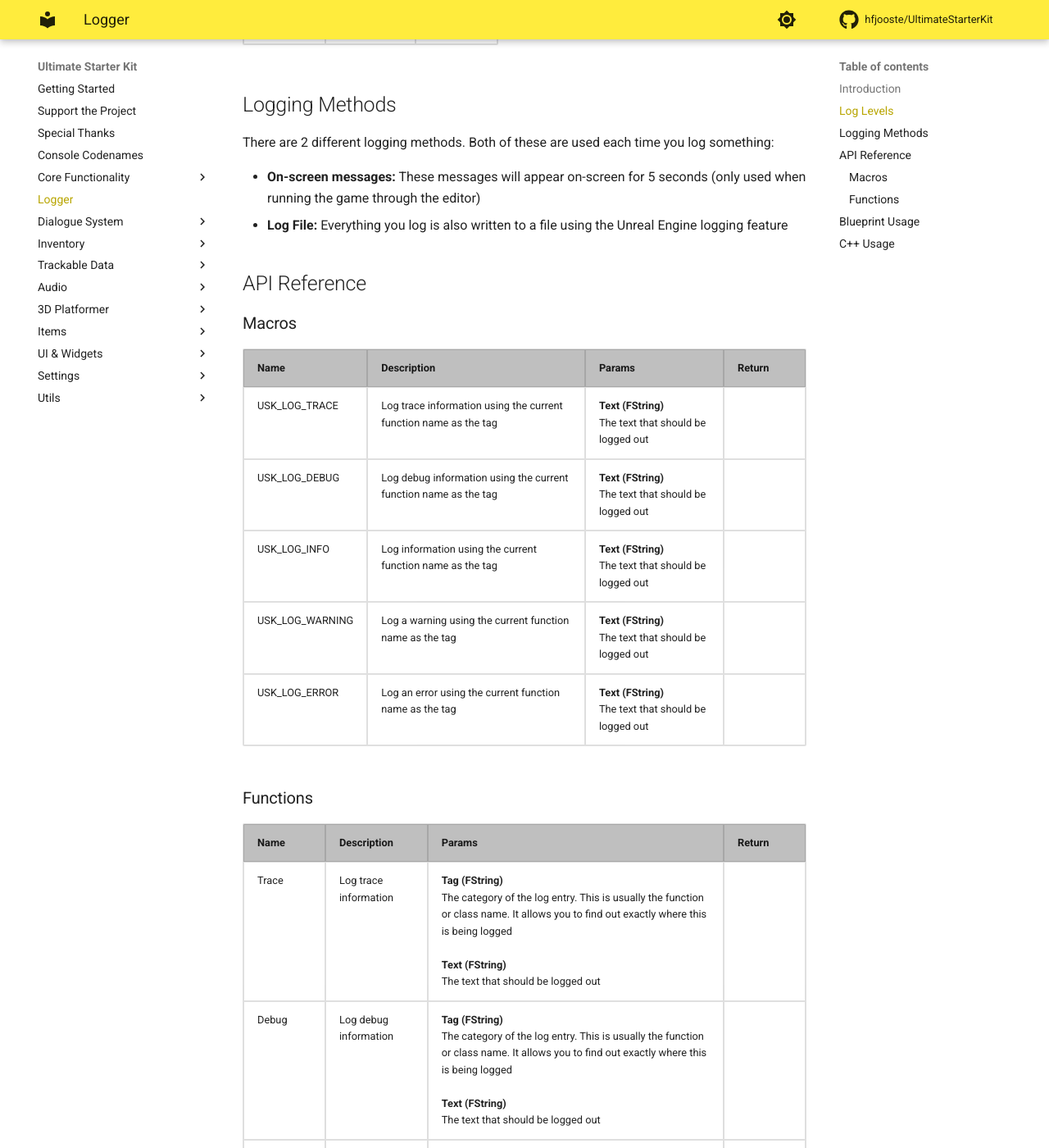
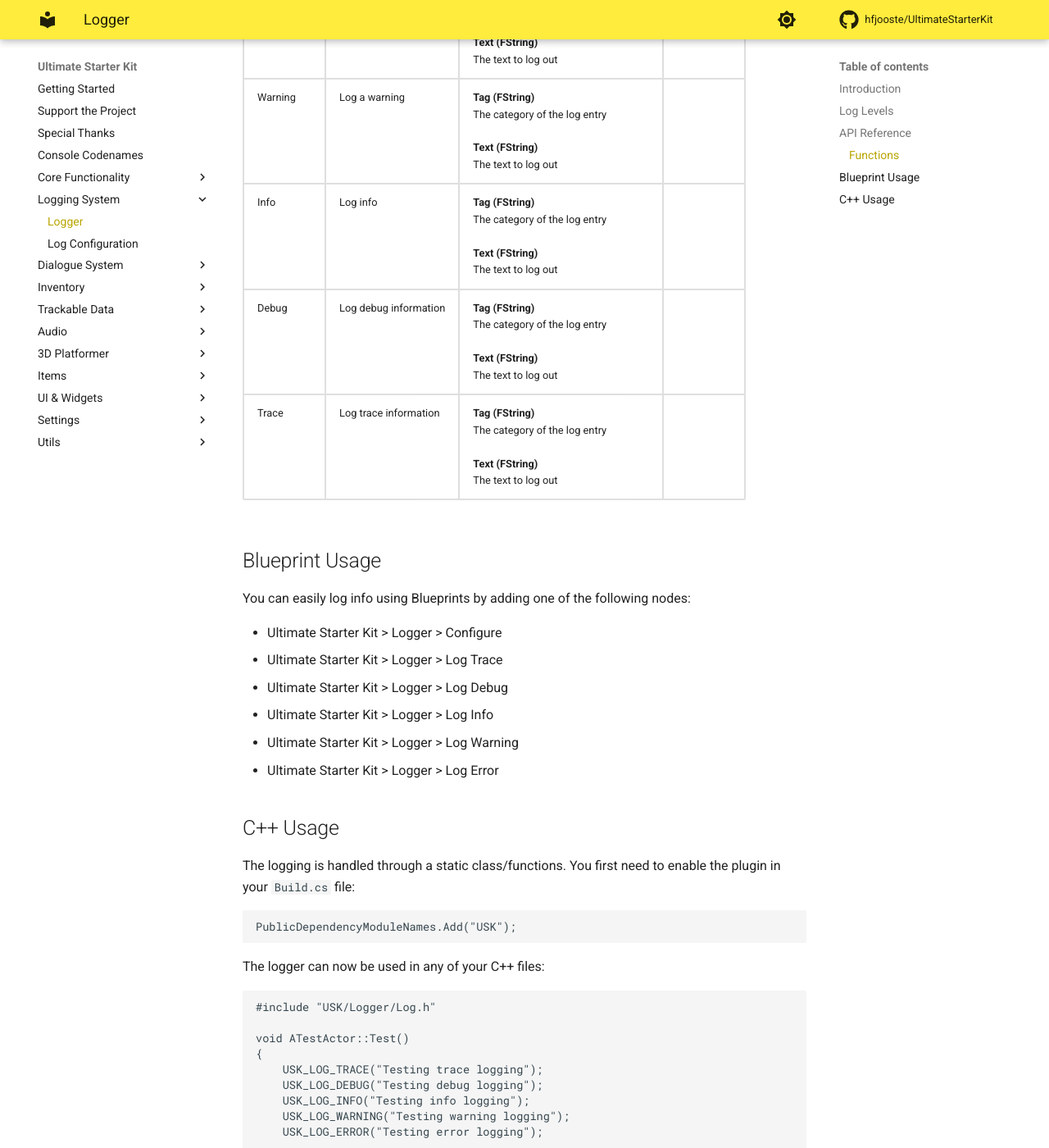
Before and after one commit to hfjooste/UltimateStarterKit, an MkDocs documentation site: the page built from docs/logger.md, in a window 1280 px wide and 1400 px high, scrolled down 1340 px. Shown: the whole window at 82% size. Built offline with MkDocs 1.6.1 and Material for MkDocs 9.7.7, drawn with Linux system fonts in a browser that asks for light colours; comment, search, counter and statistics services are not loaded; some of the changed text lies outside the part shown.

Commit message:
Updated documentation

```diff
--- a/docs/logger.md
+++ b/docs/logger.md
@@ -49,156 +49,57 @@
     </tr>
 </table>
 
-The plugin will automatically ignore certain log levels based on the type of build:
-<table>
-    <tr>
-        <th>Log Level</th>
-        <th>Development</th>
-        <th>Shipping</th>
-    </tr>
-    <tr>
-        <td>Trace</td>
-        <td>Enabled</td>
-        <td>Disabled</td>
-    </tr>
-    <tr>
-        <td>Debug</td>
-        <td>Enabled</td>
-        <td>Disabled</td>
-    </tr>
-    <tr>
-        <td>Information</td>
-        <td>Enabled</td>
-        <td>Enabled</td>
-    </tr>
-    <tr>
-        <td>Warning</td>
-        <td>Enabled</td>
-        <td>Enabled</td>
-    </tr>
-    <tr>
-        <td>Error</td>
-        <td>Enabled</td>
-        <td>Enabled</td>
-    </tr>
-</table>
-
-## Logging Methods
-There are 2 different logging methods. Both of these are used each time you log something:
-<ul>
-    <li><strong>On-screen messages:</strong> These messages will appear on-screen for 5 seconds (only used when running the game through the editor)</li>
-    <li><strong>Log File:</strong> Everything you log is also written to a file using the Unreal Engine logging feature
-</ul>
-
 ## API Reference
-### Macros
-<table>
-    <tr>
-        <th>Name</th>
-        <th>Description</th>
-        <th>Params</th>
-        <th>Return</th>
-    </tr>
-    <tr>
-        <td>USK_LOG_TRACE</td>
-        <td>Log trace information using the current function name as the tag</td>
-        <td>
-            <strong>Text (FString)</strong><br/>The text that should be logged out
-        </td>
-        <td></td>
-    </tr>
-    <tr>
-        <td>USK_LOG_DEBUG</td>
-        <td>Log debug information using the current function name as the tag</td>
-        <td>
-            <strong>Text (FString)</strong><br/>The text that should be logged out
-        </td>
-        <td></td>
-    </tr>
-    <tr>
-        <td>USK_LOG_INFO</td>
-        <td>Log information using the current function name as the tag</td>
-        <td>
-            <strong>Text (FString)</strong><br/>The text that should be logged out
-        </td>
-        <td></td>
-    </tr>
-    <tr>
-        <td>USK_LOG_WARNING</td>
-        <td>Log a warning using the current function name as the tag</td>
-        <td>
-            <strong>Text (FString)</strong><br/>The text that should be logged out
-        </td>
-        <td></td>
-    </tr>
-    <tr>
-        <td>USK_LOG_ERROR</td>
-        <td>Log an error using the current function name as the tag</td>
-        <td>
-            <strong>Text (FString)</strong><br/>The text that should be logged out
-        </td>
-        <td></td>
-    </tr>
-</table>
-
 ### Functions
 <table>
-    <tr>
-        <th>Name</th>
-        <th>Description</th>
-        <th>Params</th>
-        <th>Return</th>
-    </tr>
-    <tr>
-        <td>Trace</td>
-        <td>Log trace information</td>
-        <td>
-            <strong>Tag (FString)</strong><br/>The category of the log entry. This is usually the function or class name. It allows you to find out exactly where this is being logged<br/><br/>
-            <strong>Text (FString)</strong><br/>The text that should be logged out
-        </td>
-        <td></td>
-    </tr>
-    <tr>
-        <td>Debug</td>
-        <td>Log debug information</td>
-        <td>
-            <strong>Tag (FString)</strong><br/>The category of the log entry. This is usually the function or class name. It allows you to find out exactly where this is being logged<br/><br/>
-            <strong>Text (FString)</strong><br/>The text that should be logged out
-        </td>
-        <td></td>
-    </tr>
-    <tr>
-        <td>Info</td>
-        <td>Log information</td>
-        <td>
-            <strong>Tag (FString)</strong><br/>The category of the log entry. This is usually the function or class name. It allows you to find out exactly where this is being logged<br/><br/>
-            <strong>Text (FString)</strong><br/>The text that should be logged out
-        </td>
-        <td></td>
-    </tr>
-    <tr>
-        <td>Warning</td>
-        <td>Log a warning</td>
-        <td>
-            <strong>Tag (FString)</strong><br/>The category of the log entry. This is usually the function or class name. It allows you to find out exactly where this is being logged<br/><br/>
-            <strong>Text (FString)</strong><br/>The text that should be logged out
-        </td>
-        <td></td>
-    </tr>
-    <tr>
-        <td>Error</td>
-        <td>Log an error</td>
-        <td>
-            <strong>Tag (FString)</strong><br/>The category of the log entry. This is usually the function or class name. It allows you to find out exactly where this is being logged<br/><br/>
-            <strong>Text (FString)</strong><br/>The text that should be logged out
-        </td>
-        <td></td>
-    </tr>
+	<tr>
+		<th>Name</th>
+		<th>Description</th>
+		<th>Params</th>
+		<th>Return</th>
+	</tr>
+	<tr>
+		<td>Configure</td>
+		<td>Configure the logger</td>
+		<td><strong>Config (ULogConfig*)</strong><br/>The new config file used by the logger</td>
+		<td></td>
+	</tr>
+	<tr>
+		<td>Error</td>
+		<td>Log an error</td>
+		<td><strong>Tag (FString)</strong><br/>The category of the log entry<br/><br/><strong>Text (FString)</strong><br/>The text to log out</td>
+		<td></td>
+	</tr>
+	<tr>
+		<td>Warning</td>
+		<td>Log a warning</td>
+		<td><strong>Tag (FString)</strong><br/>The category of the log entry<br/><br/><strong>Text (FString)</strong><br/>The text to log out</td>
+		<td></td>
+	</tr>
+	<tr>
+		<td>Info</td>
+		<td>Log info</td>
+		<td><strong>Tag (FString)</strong><br/>The category of the log entry<br/><br/><strong>Text (FString)</strong><br/>The text to log out</td>
+		<td></td>
+	</tr>
+	<tr>
+		<td>Debug</td>
+		<td>Log debug information</td>
+		<td><strong>Tag (FString)</strong><br/>The category of the log entry<br/><br/><strong>Text (FString)</strong><br/>The text to log out</td>
+		<td></td>
+	</tr>
+	<tr>
+		<td>Trace</td>
+		<td>Log trace information</td>
+		<td><strong>Tag (FString)</strong><br/>The category of the log entry<br/><br/><strong>Text (FString)</strong><br/>The text to log out</td>
+		<td></td>
+	</tr>
 </table>
 
 ## Blueprint Usage
 You can easily log info using Blueprints by adding one of the following nodes:
 <ul>
+	<li>Ultimate Starter Kit > Logger > Configure</li>
     <li>Ultimate Starter Kit > Logger > Log Trace</li>
     <li>Ultimate Starter Kit > Logger > Log Debug</li>
     <li>Ultimate Starter Kit > Logger > Log Info</li>
@@ -224,6 +125,7 @@
     USK_LOG_WARNING("Testing warning logging");
     USK_LOG_ERROR("Testing error logging");
 
+	ULog::Configure(Config);
     ULog::Trace("Custom Tag", "Testing trace logging");
     ULog::Debug("Custom Tag", "Testing debug logging");
     ULog::Info("Custom Tag", "Testing info logging");
--- a/mkdocs.yml
+++ b/mkdocs.yml
@@ -63,7 +63,9 @@
   - Core Functionality:
     - Input Devices: inputdevice.md
     - Game Instance: gameinstance.md
-  - Logger: logger.md
+  - Logging System:
+    - Logger: logger.md
+    - Log Configuration: logconfig.md
   - Dialogue System:
     - Overview: dialogueoverview.md
     - Dialogue: dialogue.md
```
Also changed, not shown: docs/gameinstance.md (+24 -0 lines), docs/logconfig.md (added, +73 -0 lines), 1 other file.
